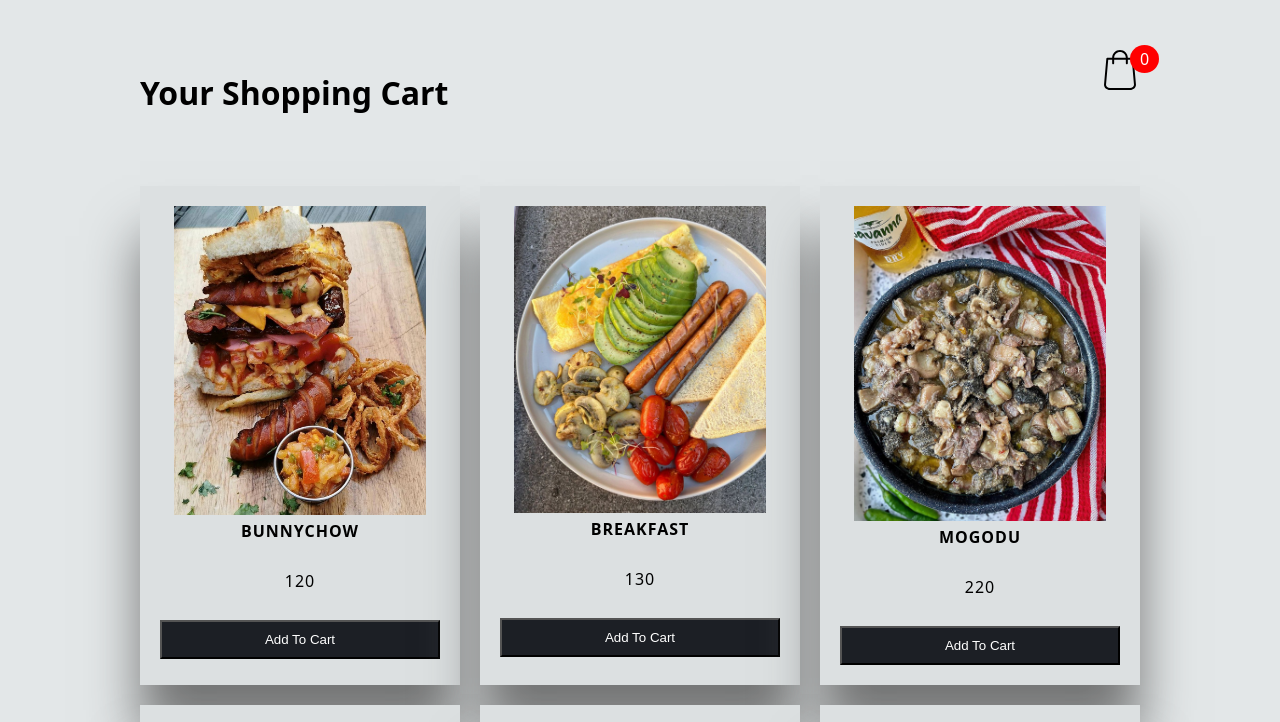
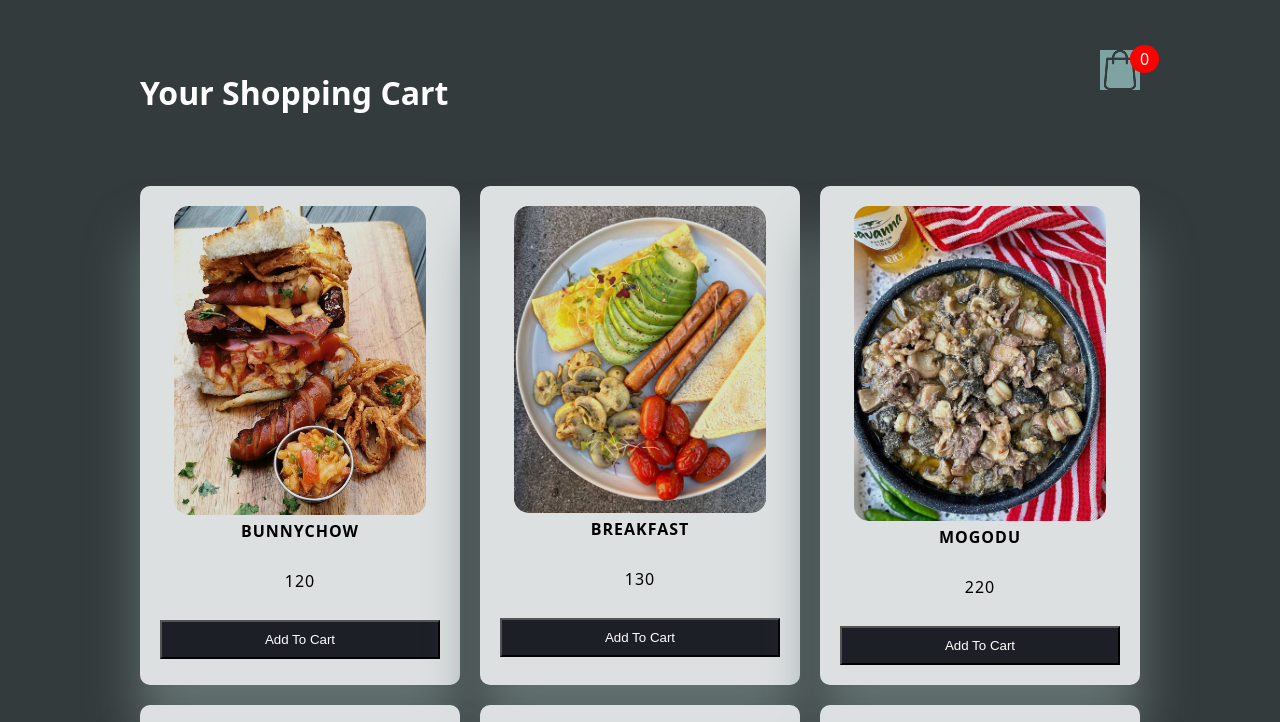
Before and after one commit to dondolo2/ShoppingCart, a plain HTML site: page index.html in a window 1280 px wide. Shown: the top 722 px of the page. Drawn offline with Linux system fonts and the light colour scheme.

Commit message:
This commit is for changes in the CSS file of the program, mostly Background Colors

```diff
--- a/style.css
+++ b/style.css
@@ -1,5 +1,6 @@
 body {
-    background-color: #E3E7E8;
+    /*background-color: #E3E7E8;*/
+    background-color: #343b3d;
     font-family: system-ui;
 }
 
@@ -7,6 +8,10 @@ body {
     width: 1000px;
     margin: auto;
     transition: 0.5s;
+}
+
+.container h1 {
+    color: #fff;
 }
 
 header {
@@ -22,6 +27,8 @@ header .shopping {
 
 header .shopping img {
     width: 40px;
+    background-color: rgb(127, 162, 162);
+    mix-blend-mode: lighten;
 }
 
 header .shopping span {
@@ -101,12 +108,15 @@ header .shopping span {
     text-align: center;
     background-color: #dce0e1;
     padding: 20px;
-    box-shadow: 0 50px 50px #757676;
+    box-shadow: 0 50px 50px #637070;
     letter-spacing: 1px;
+    border-radius: 10px;
 }
 
 .list .item img {
     width: 90%;
+    border-radius: 15px;
+    mix-blend-mode: darken;
 }
 
 .list .item .title {
```
